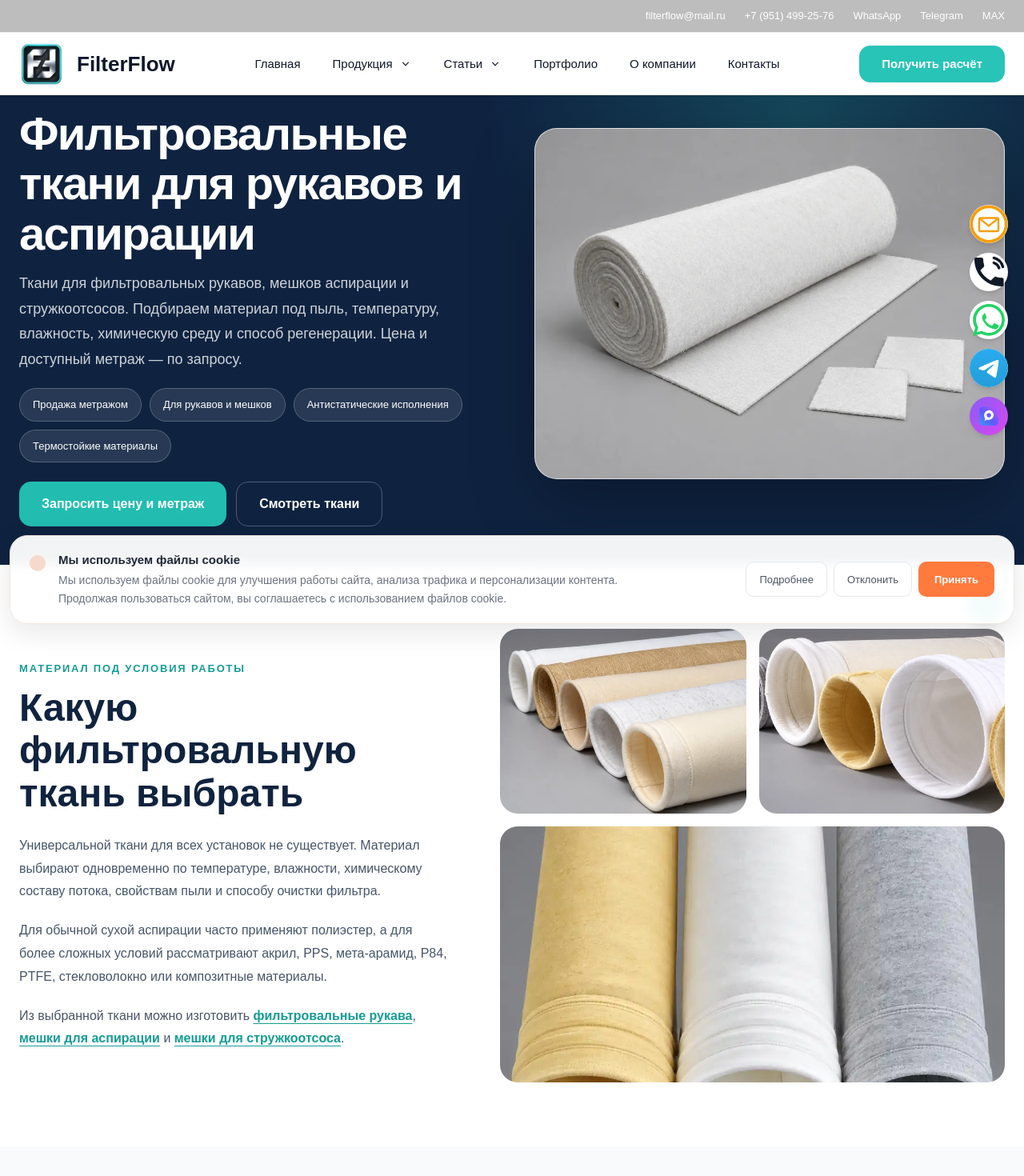
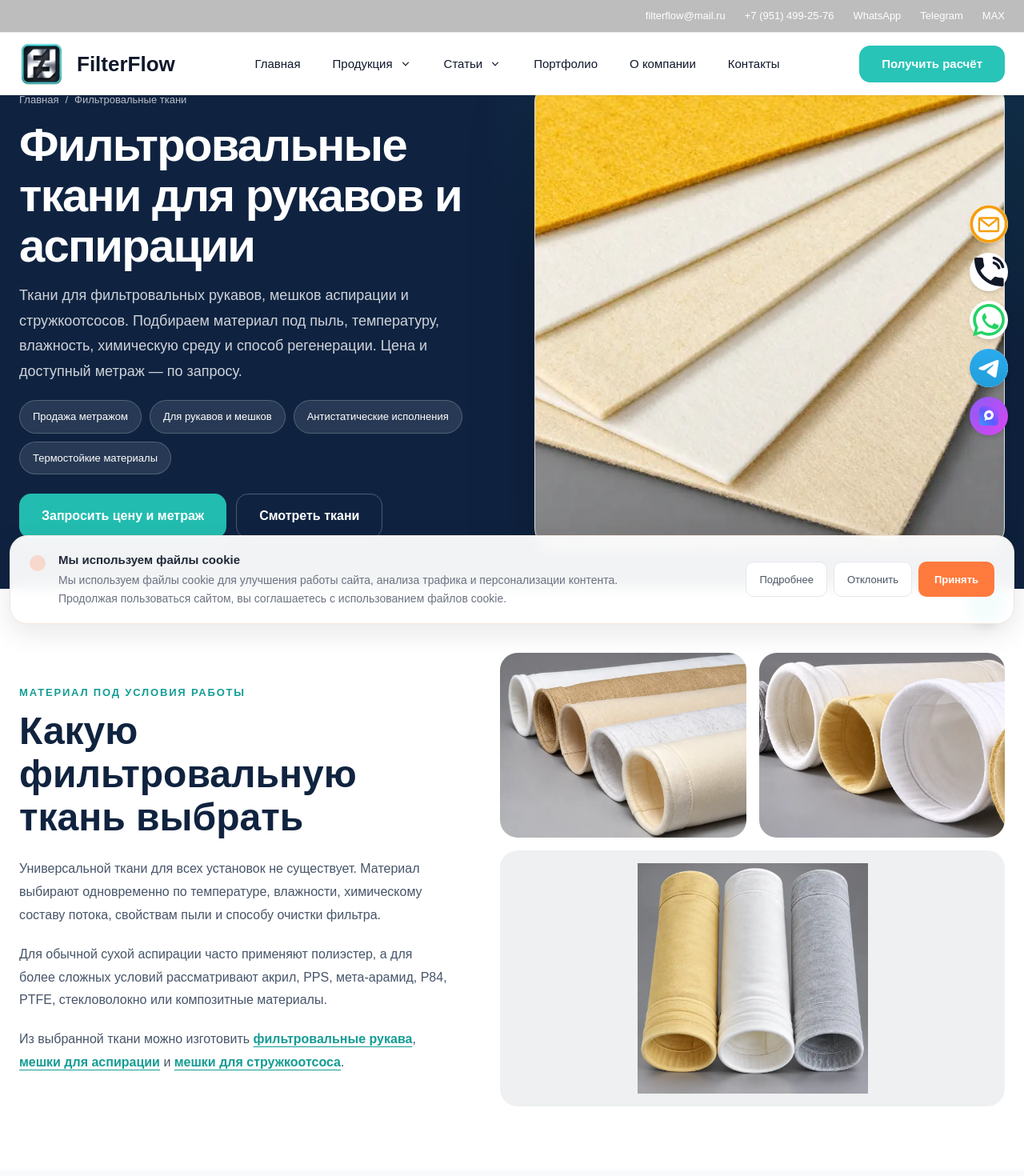
Before and after one commit to karipupkina-ux/filterflow-next, a Next.js app: page /filtrovalnye-tkani in a window 1280 px wide. Shown: the top 1470 px of the page at 80% size. Built offline with nearby package versions, Linux system fonts and the light colour scheme.

Commit message:
Исправить изображения фильтровальных тканей (#12)
* fix: add ASCII aliases for filter fabric images

* fix: correct filter fabric images and framing

* fix: use FMS image in filter fabrics catalog card

```diff
--- a/app/components/Products.tsx
+++ b/app/components/Products.tsx
@@ -24,7 +24,7 @@ const products = [
     title: "Фильтровальные ткани",
     description:
       "Ткани для фильтровальных рукавов, мешков аспирации и стружкоотсосов. Материал, цена и доступный метраж — по запросу.",
-    image: "/images/filter-fabrics/Белый фильтрующий материал и образцы.webp",
+    image: "/images/filter-fabrics/FMS-needle-punched-felt-03-clean.webp",
     width: 1000,
     height: 746,
     link: "/filtrovalnye-tkani/",
--- a/app/filtrovalnye-tkani/page.tsx
+++ b/app/filtrovalnye-tkani/page.tsx
@@ -85,7 +85,7 @@ const materials = [
       "Стекловолокно чувствительнее к механическому перегибу и абразивному воздействию, поэтому конструкцию рукава и режим очистки подбирают особенно внимательно.",
     images: [
       ["/images/filter-fabrics/Фильтрующая ткань из иглопробивного войлока из стекловолокна.webp", "Стекловолоконная фильтровальная ткань"],
-      ["/images/filter-fabrics/стекловолокно (FG);.webp", "Фильтровальный рукав из стекловолоконной ткани"],
+      ["/images/filter-fabrics/fiberglass-fg.webp", "Фильтровальный рукав из стекловолоконной ткани"],
     ],
   },
   {
@@ -97,7 +97,7 @@ const materials = [
       "При подборе учитывают влажность, возможность конденсации и химический состав газа. Для сложных процессов доступны специальные пропитки и комбинированные исполнения.",
     images: [
       ["/images/filter-fabrics/P84-Needle-Felt-Filter-Cloth-03-clean.webp", "Полиимидная фильтровальная ткань P84"],
-      ["/images/filter-fabrics/полиимид (P84,PL).webp", "Фильтрующая ткань из полиимида"],
+      ["/images/filter-fabrics/polyimide-p84.webp", "Фильтрующая ткань из полиимида"],
       ["/images/filter-fabrics/полиимид Impregnation-P84-Needle-Felt-clean.webp", "Полиимидная фильтровальная ткань со специальной обработкой"],
     ],
   },
@@ -270,8 +270,8 @@ export default function FilterFabricsPage() {
             </div>
             <div className="overflow-hidden rounded-[28px] border border-white/10 bg-[#d8dadd] shadow-[0_30px_80px_rgba(0,0,0,0.28)]">
               <Image
-                src="/images/filter-fabrics/Белый фильтрующий материал и образцы.webp"
-                alt="Фильтровальные ткани для промышленных рукавов и мешков"
+                src="/images/filter-fabrics/FMS-needle-punched-felt-03-clean.webp"
+                alt="Фильтровальная ткань FMS для промышленных рукавов и мешков"
                 width={512}
                 height={384}
                 priority
@@ -312,7 +312,7 @@ export default function FilterFabricsPage() {
             <div className="grid grid-cols-2 gap-4">
               <Image src="/images/filter-fabrics/Рукава фильтровальные светло-графитовый фон.webp" alt="Фильтровальные рукава из разных тканей" width={1000} height={750} className="h-full w-full rounded-[22px] object-cover" />
               <Image src="/images/filter-fabrics/Фильтровальные манжеты WebP.webp" alt="Фильтровальные манжеты из промышленной ткани" width={1000} height={574} className="h-full w-full rounded-[22px] object-cover" />
-              <Image src="/images/filter-fabrics/Фильтровальные рукава светло-графитовый фон.webp" alt="Фильтровальные рукава из промышленных тканей" width={980} height={980} className="col-span-2 h-[260px] w-full rounded-[22px] object-cover sm:h-[320px]" />
+              <Image src="/images/filter-fabrics/Фильтровальные рукава светло-графитовый фон.webp" alt="Фильтровальные рукава из промышленных тканей" width={980} height={980} className="col-span-2 h-[260px] w-full rounded-[22px] bg-[#eef0f1] object-contain p-3 sm:h-[320px] sm:p-4" />
             </div>
           </div>
         </section>
```
Also changed, not shown: public/images/filter-fabrics/fiberglass-fg.webp (added), public/images/filter-fabrics/polyimide-p84.webp (added).
